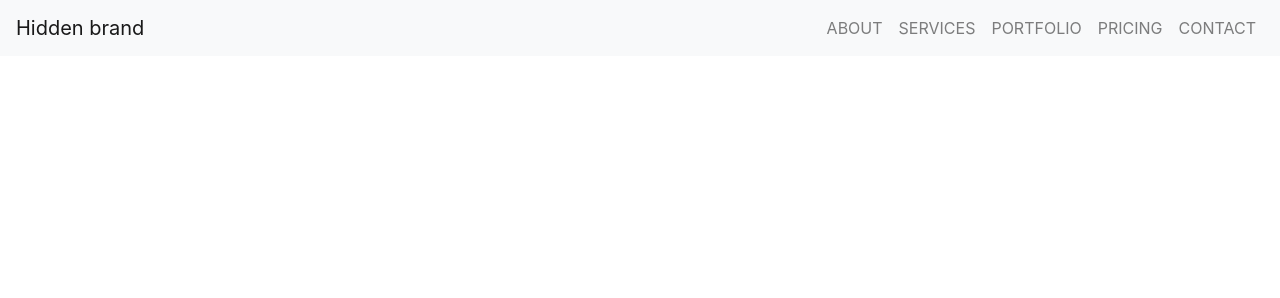
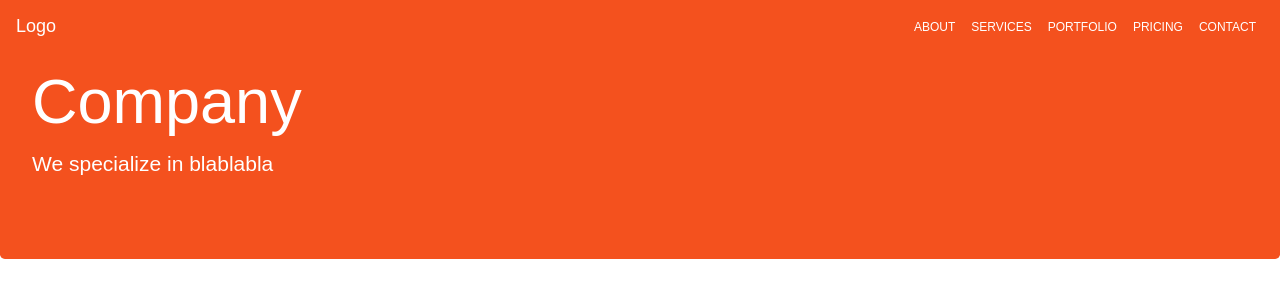
Before and after one commit to LeonLimnes/COMPANY-THEME, a plain HTML site: page index.html in a window 1280 px wide. Drawn offline with nearby package versions, Linux system fonts and the light colour scheme.

Commit message:
Agregando cambios a la navbar

```diff
--- a/index.html
+++ b/index.html
@@ -15,9 +15,9 @@
 
 <body>
 
-    <nav class="navbar fixed-top navbar-expand-lg navbar-light bg-light">
+    <nav class="navbar fixed-top navbar-expand-lg bg-orange">
 
-        <a class="navbar-brand" href="#">Hidden brand</a>
+        <a class="navbar-brand lt lt-lg" href="#">Logo</a>
         <button class="navbar-toggler" type="button" data-toggle="collapse" data-target="#navbarTogglerDemo01"
             aria-controls="navbarTogglerDemo01" aria-expanded="false" aria-label="Toggle navigation">
             <span class="navbar-toggler-icon"></span>
@@ -30,23 +30,27 @@
             </div>
             <ul class="navbar-nav ml-auto mt-2 mt-lg-0">
                 <li class="nav-item">
-                    <a class="nav-link" href="#">ABOUT</a>
+                    <a class="nav-link lt lt-s" href="#">ABOUT</a>
                 </li>
                 <li class="nav-item">
-                    <a class="nav-link" href="#">SERVICES</a>
+                    <a class="nav-link lt lt-s" href="#">SERVICES</a>
                 </li>
                 <li class="nav-item">
-                    <a class="nav-link" href="#">PORTFOLIO</a>
+                    <a class="nav-link lt lt-s" href="#">PORTFOLIO</a>
                 </li>
                 <li class="nav-item">
-                    <a class="nav-link" href="#">PRICING</a>
+                    <a class="nav-link lt lt-s" href="#">PRICING</a>
                 </li>
                 <li class="nav-item">
-                    <a class="nav-link" href="#">CONTACT</a>
+                    <a class="nav-link lt lt-s" href="#">CONTACT</a>
                 </li>
             </ul>
         </div>
     </nav>
+    <div class="jumbotron bg-orange">
+        <h1 class="lt lt-com">Company</h1>
+        <p class="lt lt-sp">We specialize in blablabla</p>
+    </div>
 
 
 
--- a/style.css
+++ b/style.css
@@ -1,3 +1,23 @@
 h1 {
     color: blueviolet;
 }
+
+.lt{
+    font-family: Monserrat, sans-serif;
+    color: white;
+}
+.lt-s{
+    font-size: 12px;
+}
+.lt-lg{
+    font-size: 18px;
+}
+.lt-com{
+    font-size: 63px;
+}
+.lt-sp{
+    font-size: 21px;
+}
+.bg-orange{
+    background-color: #f4511e;
+}
```
